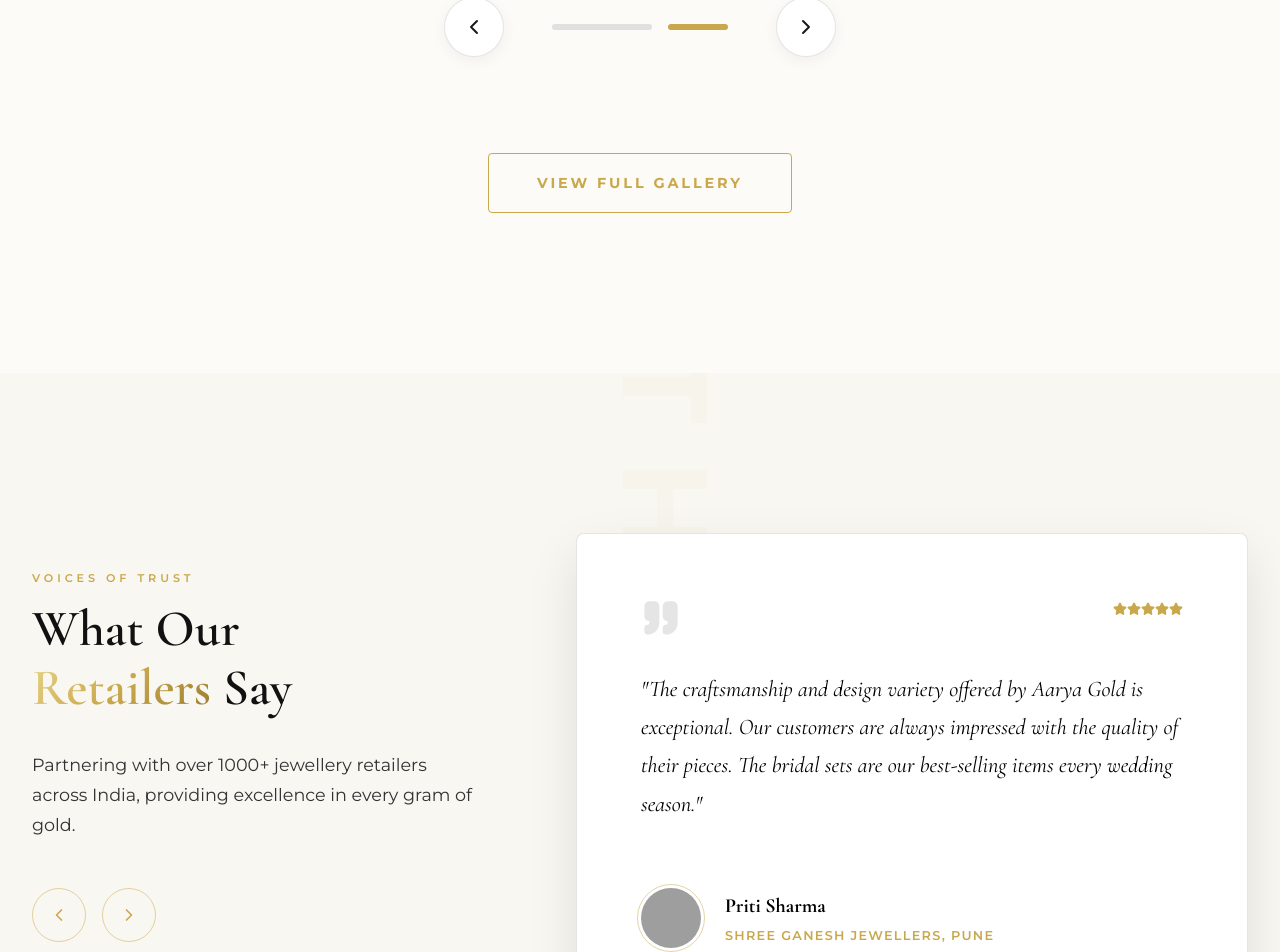
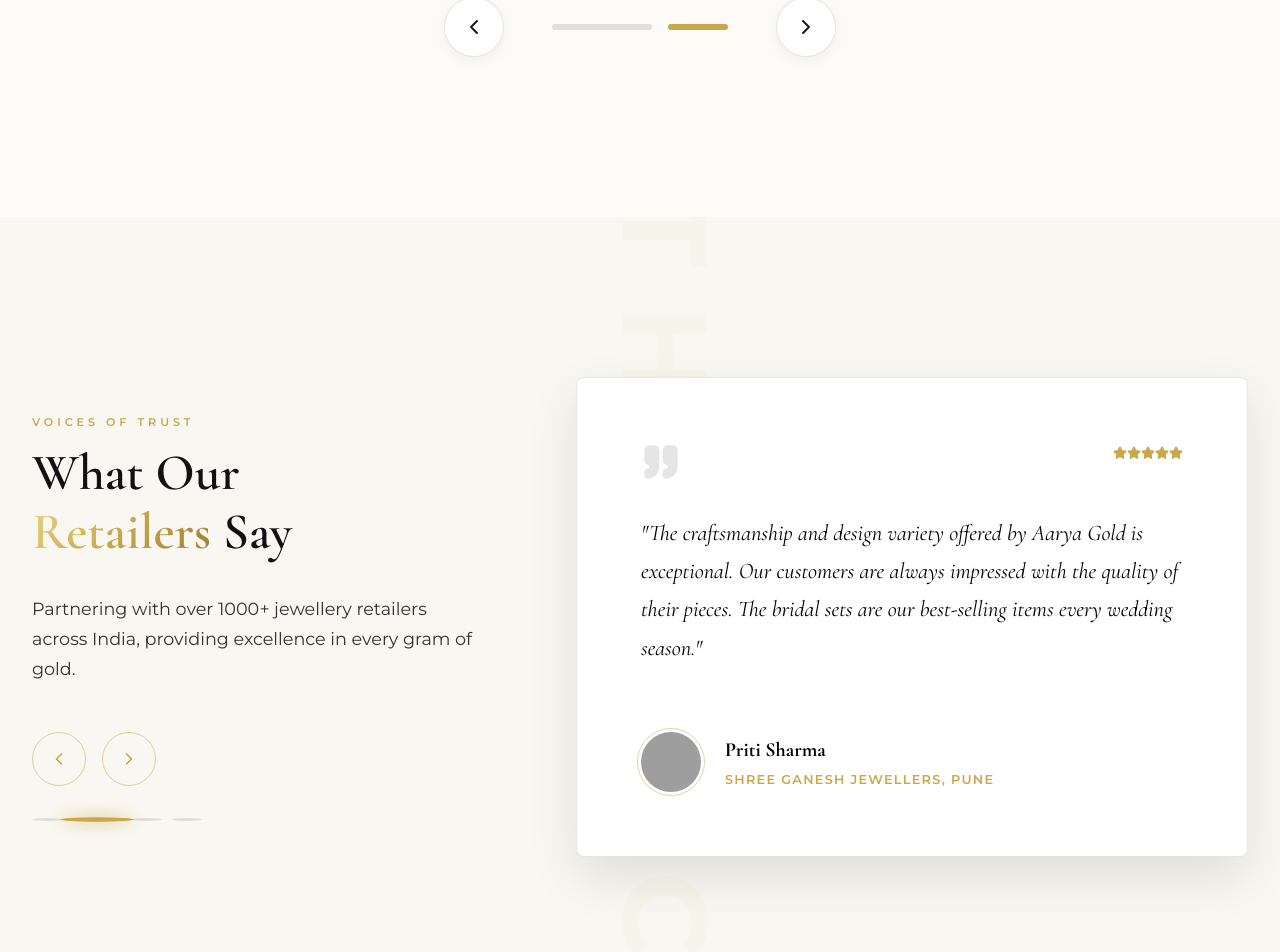
Before and after one commit to rasheshdarji1509/aaryagold, a React (Vite) app: page / in a window 1280 px wide. Shown: the part 3320-4272 px from the top of the page. Built offline with nearby package versions, Linux system fonts and the light colour scheme; grey boxes are pictures that could not be loaded; a web font is replaced by a local one.

Commit message:
feedbacks done

```diff
--- a/src/pages/Home.jsx
+++ b/src/pages/Home.jsx
@@ -104,11 +104,7 @@
             </div>
           </div>
 
-          <div className="view-all-wrapper">
-            <button className="btn-gold-outline" onClick={() => navigate('/products')}>
-              <span>VIEW FULL GALLERY</span>
-            </button>
-          </div>
+
         </div>
       </section>
 
```
